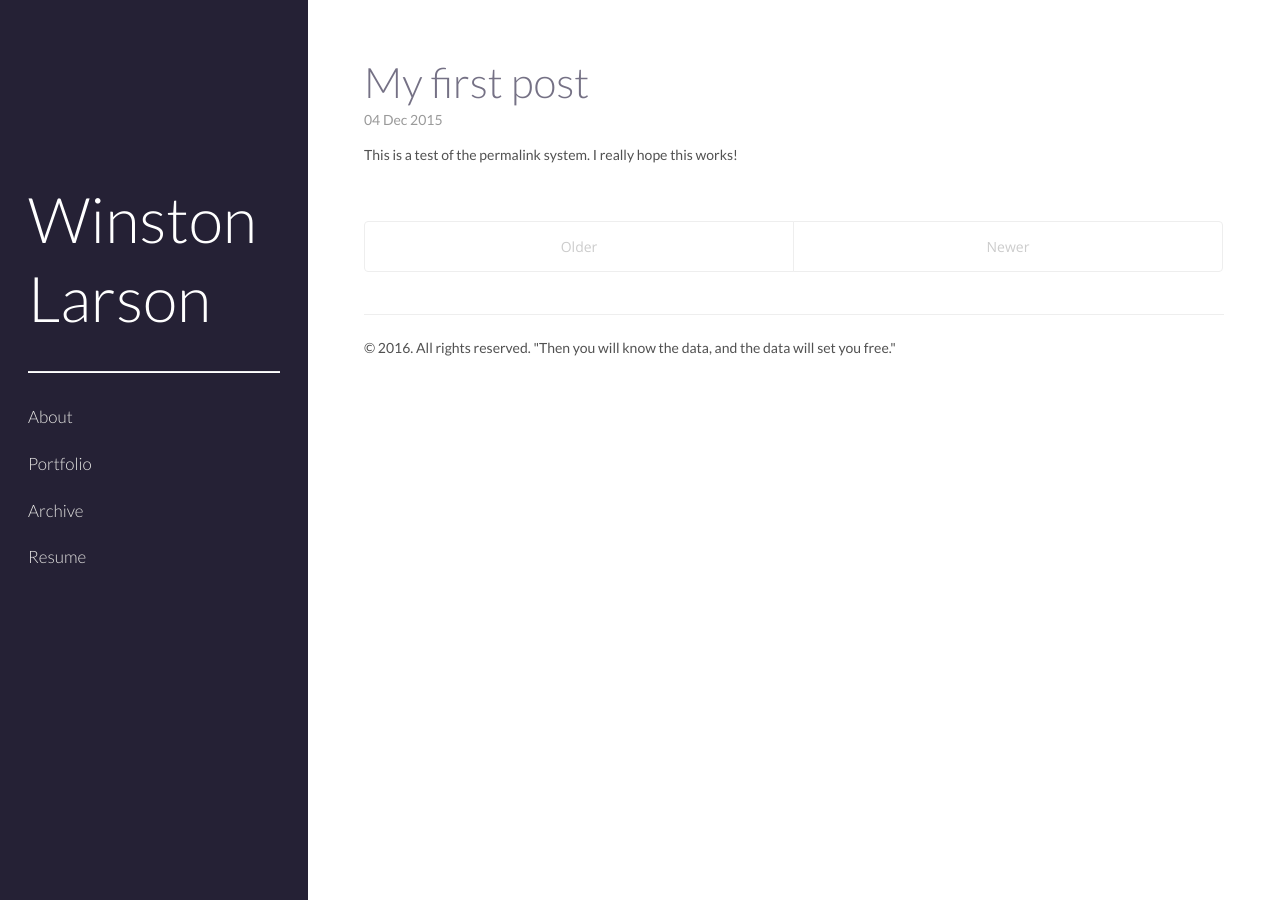
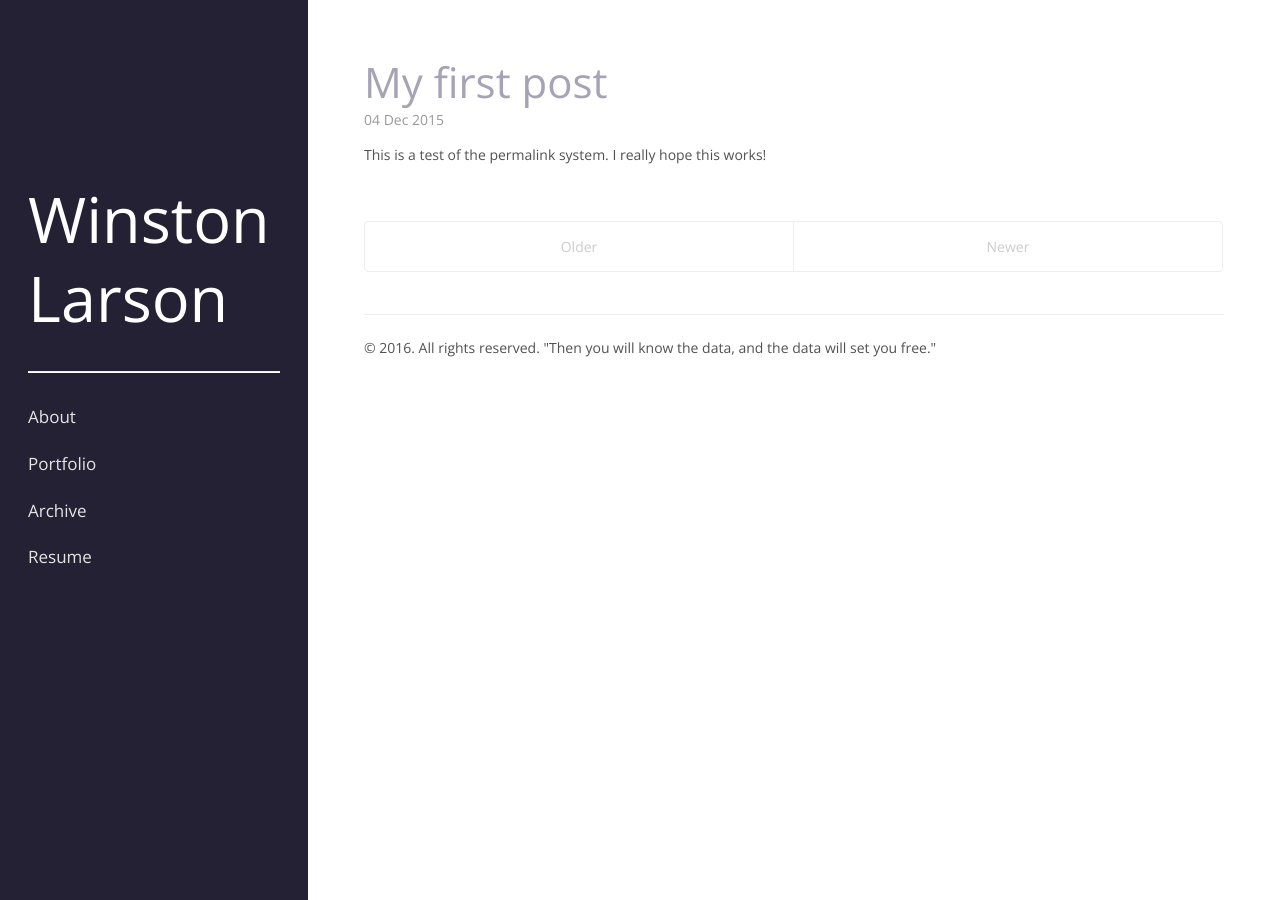
Before and after one commit to winstonlarson/old_website, a Jekyll site: the page built from index.html, in a window 1280 px wide. Built offline with Jekyll 4.4.1, drawn with Linux system fonts in a browser that asks for light colours; some web fonts are replaced; the list of posts is cut into pages by our own code.

Commit message:
fixed font

```diff
--- a/public/css/hyde.css
+++ b/public/css/hyde.css
@@ -32,7 +32,7 @@
  */
 
 html {
-  font-family: 'Lato', Helvetica, Arial, sans-serif;
+  font-family: 'Open Sans', Helvetica, Arial, sans-serif;
 }
 @media (min-width: 48em) {
   html {
@@ -124,7 +124,7 @@ html {
 .sidebar-about h1 {
   color: #2B3856;
   margin-top: 0;
-  font-family: 'Lato', Arial, sans-serif;
+  font-family: 'Open Sans', Arial, sans-serif;
   font-size: 4.5rem;
   text-decoration: none;
   font-weight: 300;
--- a/public/css/poole.css
+++ b/public/css/poole.css
@@ -339,14 +339,14 @@ tbody tr:nth-child(odd) th {
 .page-title,
 .post-title,
 .post-title a {
-  color: #757185;
+  color: #A7A3B7;
   font-weight:300;
   font-size: 3rem;
 }
 .page-title,
 .post-title {
   margin-top: 0;
-  color: #757185;
+  color: #A7A3B7;
   font-weight:300;
   font-size: 3rem;
 }
```
